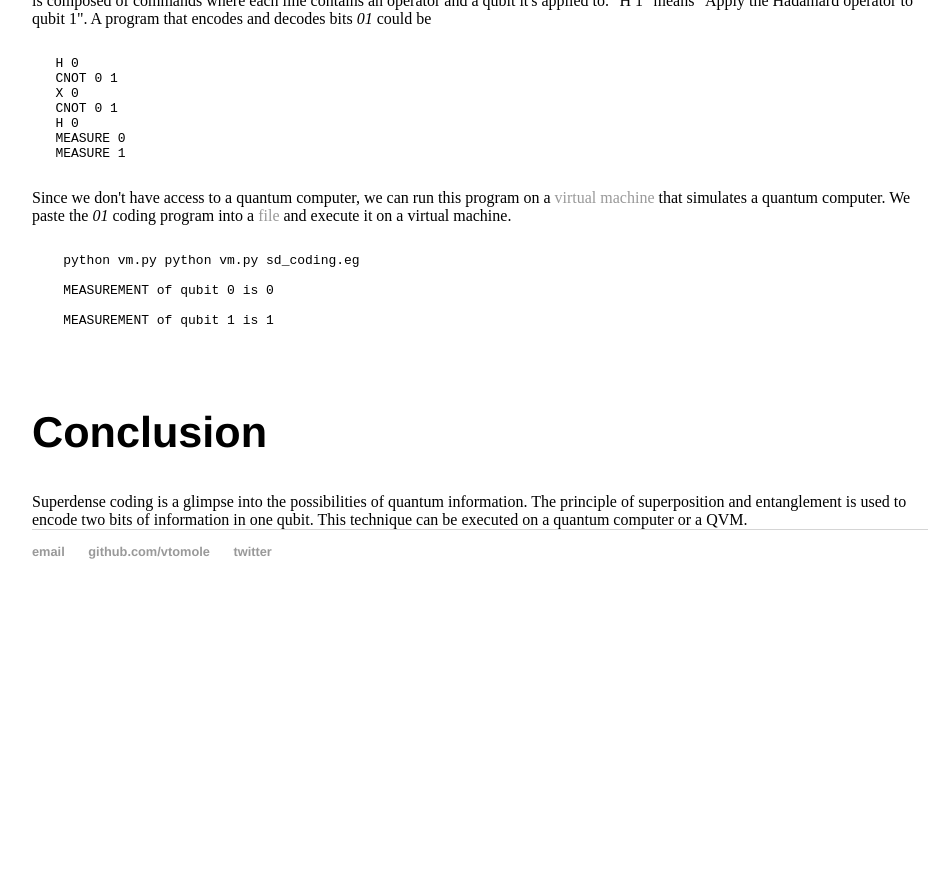
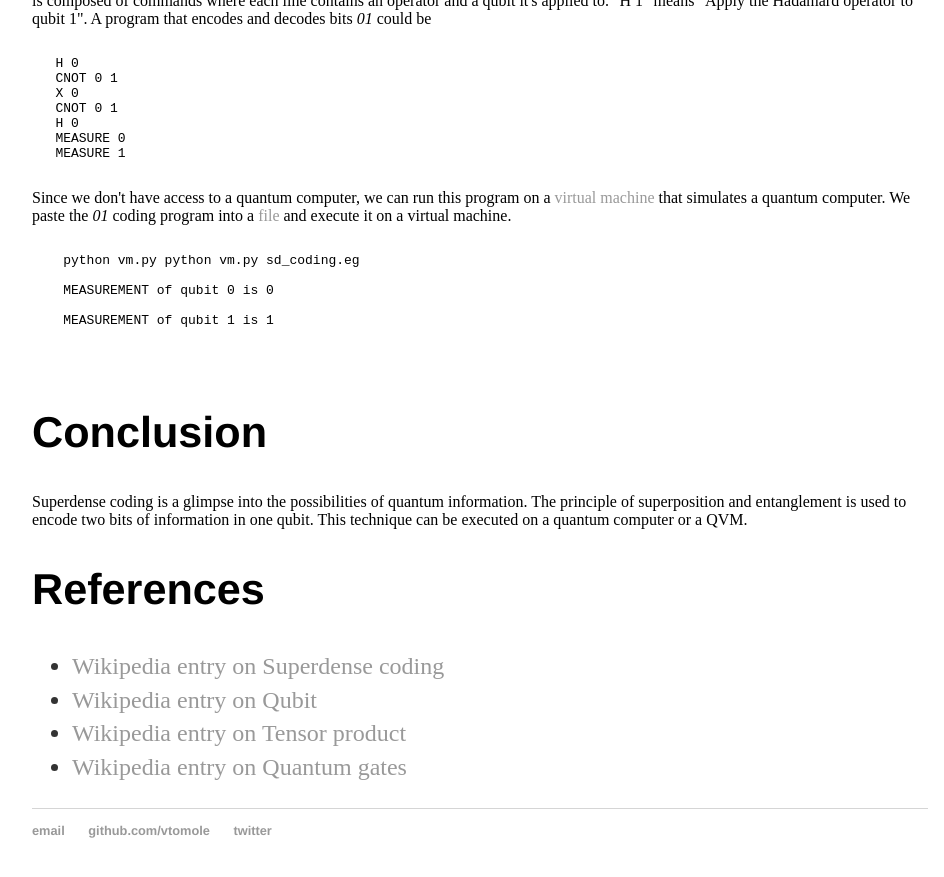
Before and after one commit to vtomole/vtomole.github.io, a Jekyll site: the page built from _posts/2018-03-03-SD.html, in a window 1280 px wide and 900 px high, scrolled down 3714 px. Shown: the top 877 px of the window, without its empty margins (160-1104 px from the left). Built offline with Jekyll 4.4.1, drawn with Linux system fonts in a browser that asks for light colours; formulas are drawn with MathJax 3; before the commit the page ends 4335 px from its top, so only the background shows below that.

Commit message:
add references

```diff
--- a/_posts/2018-03-03-SD.html
+++ b/_posts/2018-03-03-SD.html
@@ -275,6 +275,17 @@ The X operator is removed to encode <i>00</i>. The Z operator is applied in plac
 Superdense coding is a glimpse into the possibilities of quantum information. The principle of superposition and entanglement is used to encode two bits of information in one qubit. This technique can be executed on a quantum computer or a QVM.
 <section/>
 
+ <section>
+<h2>References</h2>
+<ul>
+  <li><a href = "https://en.wikipedia.org/wiki/Superdense_coding">Wikipedia entry on Superdense coding</a></li>
+  <li><a href = "https://en.wikipedia.org/wiki/Qubit">Wikipedia entry on Qubit</a></li>
+  <li><a href = "https://en.wikipedia.org/wiki/Tensor_product">Wikipedia entry on Tensor product</a></li>
+  <li><a href = "https://en.wikipedia.org/wiki/Quantum_gate">Wikipedia entry on Quantum gates</a></li>
+
+</ul>
+<section/>
+
 
 </body>
 </html>
```
